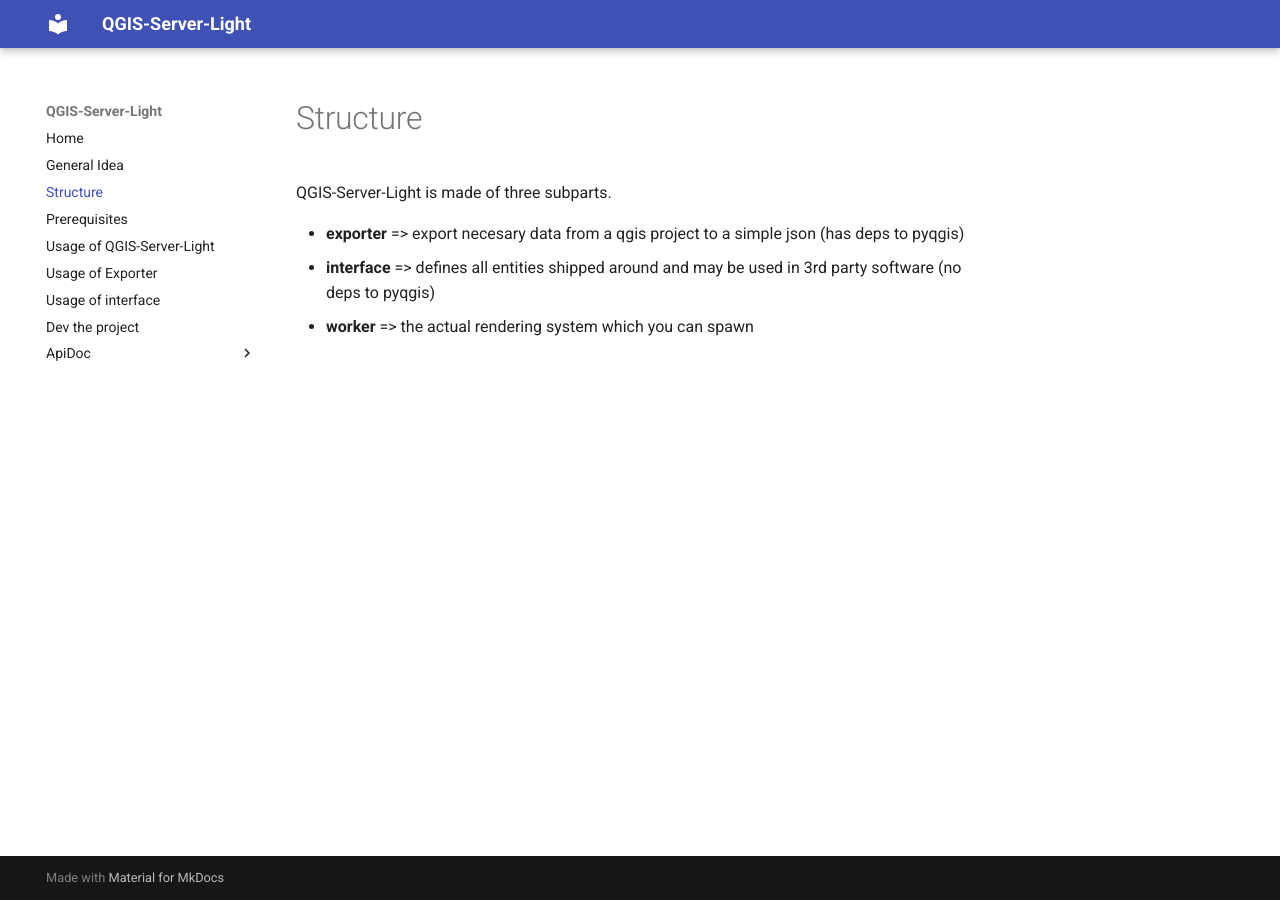
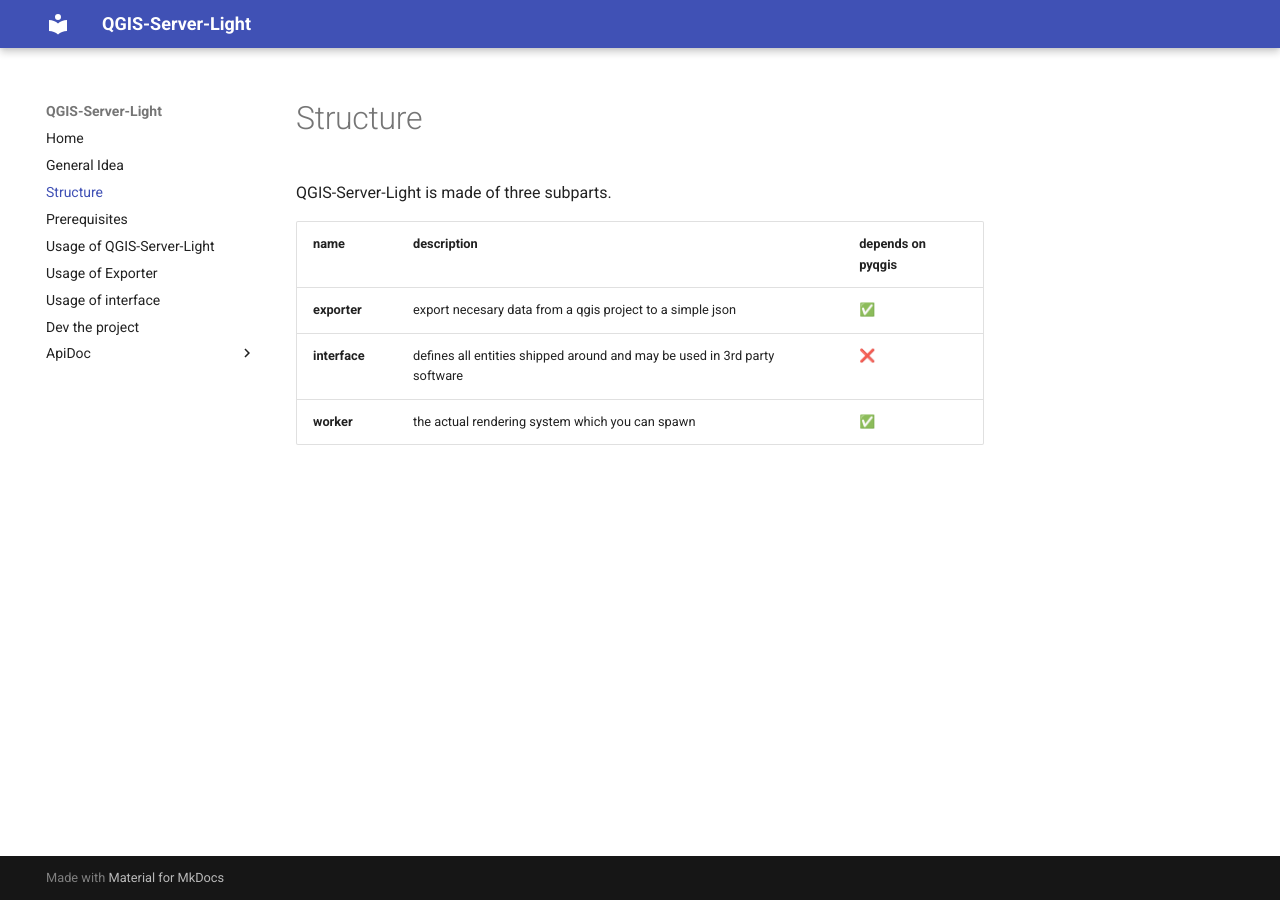
Before and after one commit to opengisch/qgis-server-light, an MkDocs documentation site: the page built from docs/src/structure.md, in a window 1280 px wide. Built offline with MkDocs 1.6.1 and Material for MkDocs 9.7.7, drawn with Linux system fonts in a browser that asks for light colours.

Commit message:
make doc more readable

```diff
--- a/docs/src/structure.md
+++ b/docs/src/structure.md
@@ -1,5 +1,7 @@
 QGIS-Server-Light is made of three subparts.
 
-- **exporter** => export necesary data from a qgis project to a simple json (has deps to pyqgis)
-- **interface** => defines all entities shipped around and may be used in 3rd party software (no deps to pyqgis)
-- **worker** => the actual rendering system which you can spawn
+| name          | description                                                               | depends on pyqgis |
+|---------------|---------------------------------------------------------------------------|-------------------|
+| **exporter** | export necesary data from a qgis project to a simple json                 | ✅|
+| **interface**     | defines all entities shipped around and may be used in 3rd party software |❌|
+| **worker**      | the actual rendering system which you can spawn                           |✅|
```
